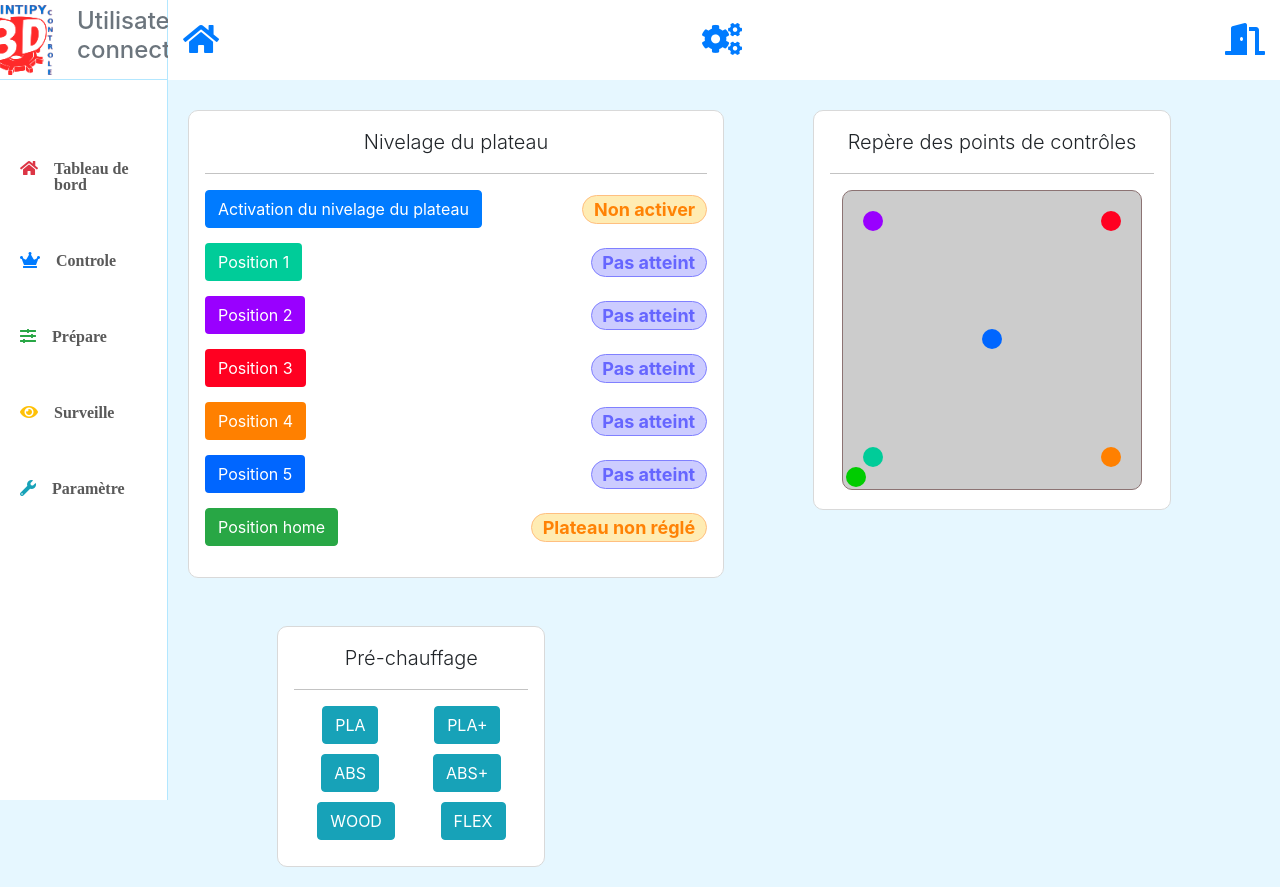
After one commit to riderflo85/printipy, a Django app: page /control/prepare in a window 1280 px wide. The commit adds this page. Run offline with Django 3.2, Linux system fonts and the light colour scheme; a map, chart or similar area stays blank; some libraries are stand-ins or nearby versions.

Commit message:
Ajout de la page 'prepare.html'

```diff
--- a/printercontrol/static/printercontrol/css/mycustom.css
+++ b/printercontrol/static/printercontrol/css/mycustom.css
@@ -11,7 +11,7 @@ nav
     border-width: 0px 1px 0px 0px;
     border-style: solid;
     border-color: rgb(179, 231, 255);
-    background-color: white; /*rgb(255, 204, 0);*/
+    background-color: white;
     margin: 0;
     position: fixed;
 }
@@ -55,7 +55,7 @@ header
 {
     margin-left: 21vh;
     height: 80px;
-    background-color: white; /*rgb(51, 204, 51);*/
+    background-color: white;
 }
 
 section
@@ -94,6 +94,13 @@ section
     background-color: #ffecb3;
     color: #ff8205;
     border: 1px solid #ffbf80;
+}
+
+.badge-pos
+{
+    background-color: #ccccff;
+    color: #6666ff;
+    border: 1px solid #8080ff;
 }
 
 .style-chart
@@ -175,3 +182,194 @@ input.not-arrow::-webkit-outer-spin-button
     margin: 0;
 }
 /**************************************************************/
+
+.btn-and-status
+{
+    display: flex;
+    justify-content: space-between;
+    margin-bottom: 15px;
+}
+
+div.btn-and-status h4
+{
+    margin-bottom: auto;
+    margin-top: auto;
+}
+
+.graph-bed
+{
+    height: 400px;
+}
+
+.align-graph
+{
+    display: flex;
+    justify-content: center;
+}
+
+.graph-bed-bg
+{
+    background-color: #cccccc;
+    width: 300px;
+    height: 300px;
+    border: 1px solid #8c7373;
+    border-radius: 10px;
+}
+
+.graph-part1
+{
+    display: flex;
+    justify-content: space-between;
+    margin-top: 20px;
+    padding-left: 20px;
+    padding-right: 20px;
+}
+
+.graph-part2
+{
+    display: flex;
+    justify-content: center;
+    align-items: center;
+    height: 216px;
+}
+
+.graph-part3
+{
+    display: flex;
+    justify-content: space-between;
+    padding-left: 20px;
+    padding-right: 20px;
+}
+
+.graph-part4
+{
+    display: flex;
+    justify-content: start;
+    padding-left: 3px;
+}
+
+.graph-home
+{
+    background-color: #00cc00;
+    width: 20px;
+    height: 20px;
+    border: 0px;
+    border-radius: 10px;
+}
+
+.graph-pos1
+{
+    background-color: #00cc99;
+    width: 20px;
+    height: 20px;
+    border: 0px;
+    border-radius: 10px;
+}
+
+.graph-pos2
+{
+    background-color: #9900ff;
+    width: 20px;
+    height: 20px;
+    border: 0px;
+    border-radius: 10px;
+}
+
+.graph-pos3
+{
+    background-color: #ff0021;
+    width: 20px;
+    height: 20px;
+    border: 0px;
+    border-radius: 10px;
+}
+
+.graph-pos4
+{
+    background-color: #ff8000;
+    width: 20px;
+    height: 20px;
+    border: 0px;
+    border-radius: 10px;
+}
+
+.graph-pos5
+{
+    background-color: #0066ff;
+    width: 20px;
+    height: 20px;
+    border: 0px;
+    border-radius: 10px;
+}
+
+.btn-pos1
+{
+    background-color: #00cc99;
+    color: white;
+}
+
+.btn-pos1:hover
+{
+    background-color: #009973;
+    color: white;
+}
+
+.btn-pos2
+{
+    background-color: #9900ff;
+    color: white;
+}
+
+.btn-pos2:hover
+{
+    background-color: #6b00b3;
+    color: white;
+}
+
+.btn-pos3
+{
+    background-color: #ff0021;
+    color: white;
+}
+
+.btn-pos3:hover
+{
+    background-color: #b30018;
+    color: white;
+}
+
+.btn-pos4
+{
+    background-color: #ff8000;
+    color: white;
+}
+
+.btn-pos4:hover
+{
+    background-color: #cc6600;
+    color: white;
+}
+
+.btn-pos5
+{
+    background-color: #0066ff;
+    color: white;
+}
+
+.btn-pos5:hover
+{
+    background-color: #0047b3;
+    color: white;
+}
+
+hr
+{
+    background-color: rgb(217, 217, 217);
+}
+
+.btn-preheat
+{
+    display: flex;
+    justify-content: space-around;
+    margin-bottom: 10px;
+}
--- a/printercontrol/templates/printercontrol/base.html
+++ b/printercontrol/templates/printercontrol/base.html
@@ -28,7 +28,7 @@
                             <ul class="list-group list-group-flush">
                                 <a href="{% url 'printercontrol:dashboard' %}"><li class="list-group-item list-group-item-action"><i class="fas fa-home d-flex text-danger"><p class="ml-3">Tableau de bord</p></i></li></a>
                                 <a href="{% url 'printercontrol:controlpack' %}"><li class="list-group-item list-group-item-action"><i class="fas fa-crown d-flex text-primary"><p class="ml-3">Controle</p></i></li></a>
-                                <a href="#"><li class="list-group-item list-group-item-action"><i class="fas fa-sliders-h d-flex text-success"><p class="ml-3">Prépare</p></i></li></a>
+                                <a href="{% url 'printercontrol:prepare' %}"><li class="list-group-item list-group-item-action"><i class="fas fa-sliders-h d-flex text-success"><p class="ml-3">Prépare</p></i></li></a>
                                 <a href="#"><li class="list-group-item list-group-item-action"><i class="fas fa-eye d-flex text-warning"><p class="ml-3">Surveille</p></i></li></a>
                                 <a href="#"><li class="list-group-item list-group-item-action"><i class="fas fa-wrench d-flex text-info"><p class="ml-3">Paramètre</p></i></li></a>
                             </ul>
--- /dev/null
+++ b/printercontrol/templates/printercontrol/prepare.html
@@ -0,0 +1,94 @@
+{% extends 'printercontrol/base.html' %}
+{% block content %}
+
+<div class="content">
+    <div class="container-fluid">
+        <div class="row">
+            <!-- Block bed leveling -->
+            <div class="col-12 col-lg-6 widget p-3">
+                <div class="text-center">
+                    <p class="lead">Nivelage du plateau</p>
+                    <hr>
+                </div>
+                <div class="btn-and-status">
+                    <button type="button" class="btn btn-primary" id="btnLeveling">Activation du nivelage du plateau</button>
+                    <h4><span class="badge badge-pill badge-chrono" id="statusLeveling">Non activer</span></h4>
+                </div>
+                <div class="btn-and-status">
+                    <button type="button" class="btn btn-pos1">Position 1</button>
+                    <h4><span class="badge badge-pill badge-pos" id="statusPos1">Pas atteint</span></h4>
+                </div>
+                <div class="btn-and-status">
+                    <button type="button" class="btn btn-pos2">Position 2</button>
+                    <h4><span class="badge badge-pill badge-pos" id="statusPos2">Pas atteint</span></h4>
+                </div>
+                <div class="btn-and-status">
+                    <button type="button" class="btn btn-pos3">Position 3</button>
+                    <h4><span class="badge badge-pill badge-pos" id="statusPos3">Pas atteint</span></h4>
+                </div>
+                <div class="btn-and-status">
+                    <button type="button" class="btn btn-pos4">Position 4</button>
+                    <h4><span class="badge badge-pill badge-pos" id="statusPos4">Pas atteint</span></h4>
+                </div>
+                <div class="btn-and-status">
+                    <button type="button" class="btn btn-pos5">Position 5</button>
+                    <h4><span class="badge badge-pill badge-pos" id="statusPos5">Pas atteint</span></h4>
+                </div>
+                <div class="btn-and-status">
+                    <button type="button" class="btn btn-success">Position home</button>
+                    <h4><span class="badge badge-pill badge-chrono" id="statusPos5">Plateau non réglé</span></h4>
+                </div>
+            </div>
+            <!-- Graph Bed -->
+            <div class="col-12 col-lg-4 offset-lg-1 widget graph-bed p-3">
+                <div class="text-center">
+                    <p class="lead">Repère des points de contrôles</p>
+                    <hr>
+                </div>
+                <div class="align-graph">
+                    <div class="graph-bed-bg">
+                        <div class="graph-part1">
+                            <div class="graph-pos2"></div>
+                            <div class="graph-pos3"></div>
+                        </div>
+                        <div class="graph-part2">
+                            <div class="graph-pos5"></div>
+                        </div>
+                        <div class="graph-part3">
+                            <div class="graph-pos1"></div>
+                            <div class="graph-pos4"></div>
+                        </div>
+                        <div class="graph-part4">
+                            <div class="graph-home"></div>
+                        </div>
+                    </div>
+                </div>
+            </div>
+        </div>
+        <div class="row mt-3 mt-lg-5">
+            <div class="col-12 col-lg-3 offset-lg-1 widget p-3">
+                <div class="text-center">
+                    <p class="lead">Pré-chauffage</p>
+                    <hr>
+                </div>
+                <div>
+                    <div class="btn-preheat">
+                        <button type="button" class="btn btn-info">PLA</button>
+                        <button type="button" class="btn btn-info">PLA+</button>
+                    </div>
+                    <div class="btn-preheat">
+                        <button type="button" class="btn btn-info">ABS</button>
+                        <button type="button" class="btn btn-info">ABS+</button>
+                    </div>
+                    <div class="btn-preheat">
+                        <button type="button" class="btn btn-info">WOOD</button>
+                        <button type="button" class="btn btn-info">FLEX</button>
+                    </div>
+                </div>
+
+            </div>
+        </div>
+    </div>
+</div>
+
+{% endblock content %}
--- a/printercontrol/urls.py
+++ b/printercontrol/urls.py
@@ -5,4 +5,5 @@ app_name='printercontrol'
 urlpatterns = [
     path('dashboard', views.dashboard, name='dashboard'),
     path('controlpack', views.controlpack, name='controlpack'),
+    path('prepare', views.prepare, name='prepare'),
 ]
--- a/printercontrol/views.py
+++ b/printercontrol/views.py
@@ -6,3 +6,6 @@ def dashboard(request):
 
 def controlpack(request):
     return render(request, 'printercontrol/control.html')
+
+def prepare(request):
+    return render(request, 'printercontrol/prepare.html')
```
